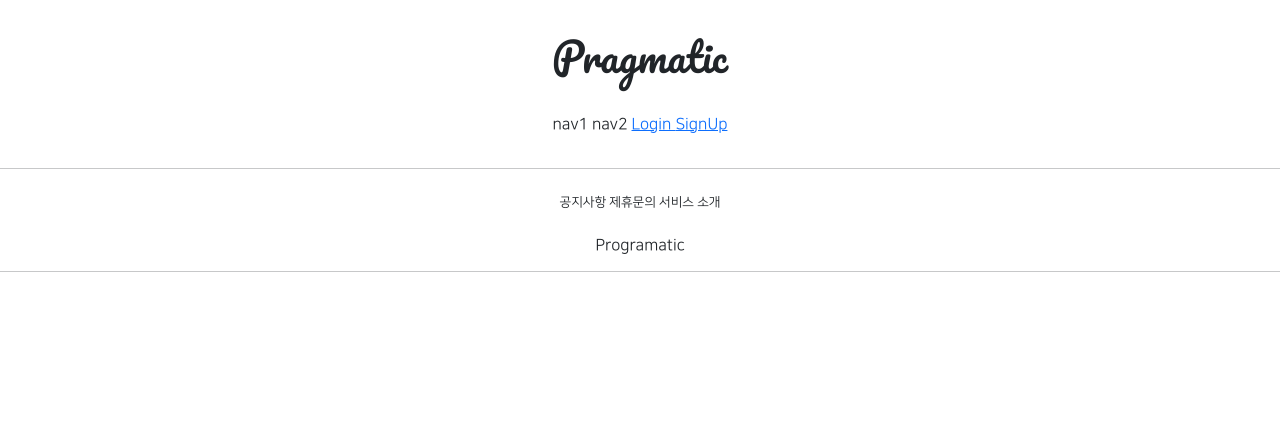
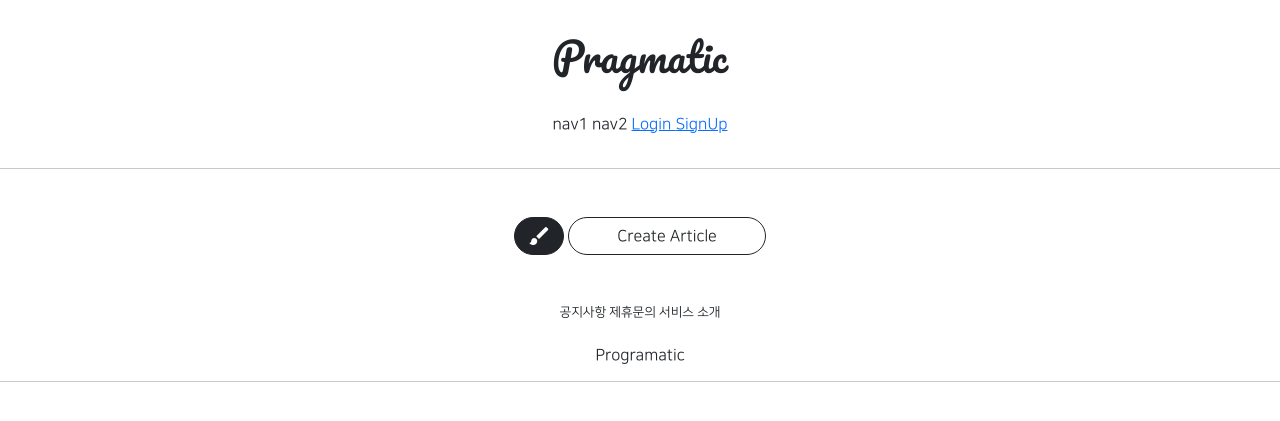
Before and after one commit to kovus380/GISTEC_WEB, a Django app: template articleapp/templates/articleapp/list.html in a window 1280 px wide. Shown: the top 421 px of the page. Run offline with Django 3.2, Linux system fonts and the light colour scheme; the template is opened without the code that fills it, so the values that code supplies are empty; parts of the project's set-up code (start-up, migrations or seed data) failed here and were passed over.

Commit message:
08/05 class commit 4

```diff
--- a/articleapp/templates/articleapp/list.html
+++ b/articleapp/templates/articleapp/list.html
@@ -6,7 +6,7 @@
     <style>
         .container div {
           width: 280px;
-          background-color: antiquewhite;
+            box-shadow: 0 0 .5rem grey;
           display: flex;
           justify-content: center;
           align-items: center;
@@ -40,5 +40,16 @@
 
     <script src="{% static 'js/magicgrid.js' %}"></script>
 
+    <div class="text-center my-5">
+        <a href="{% url 'articleapp:create' %}"
+            class="btn btn-dark rounded-pill material-icons">
+                brush
+        </a>
+        <a href="{% url 'articleapp:create' %}"
+                class="btn btn-outline-dark rounded-pill px-5">
+            Create Article
+        </a>
+    </div>
+
 
 {% endblock %}
```
